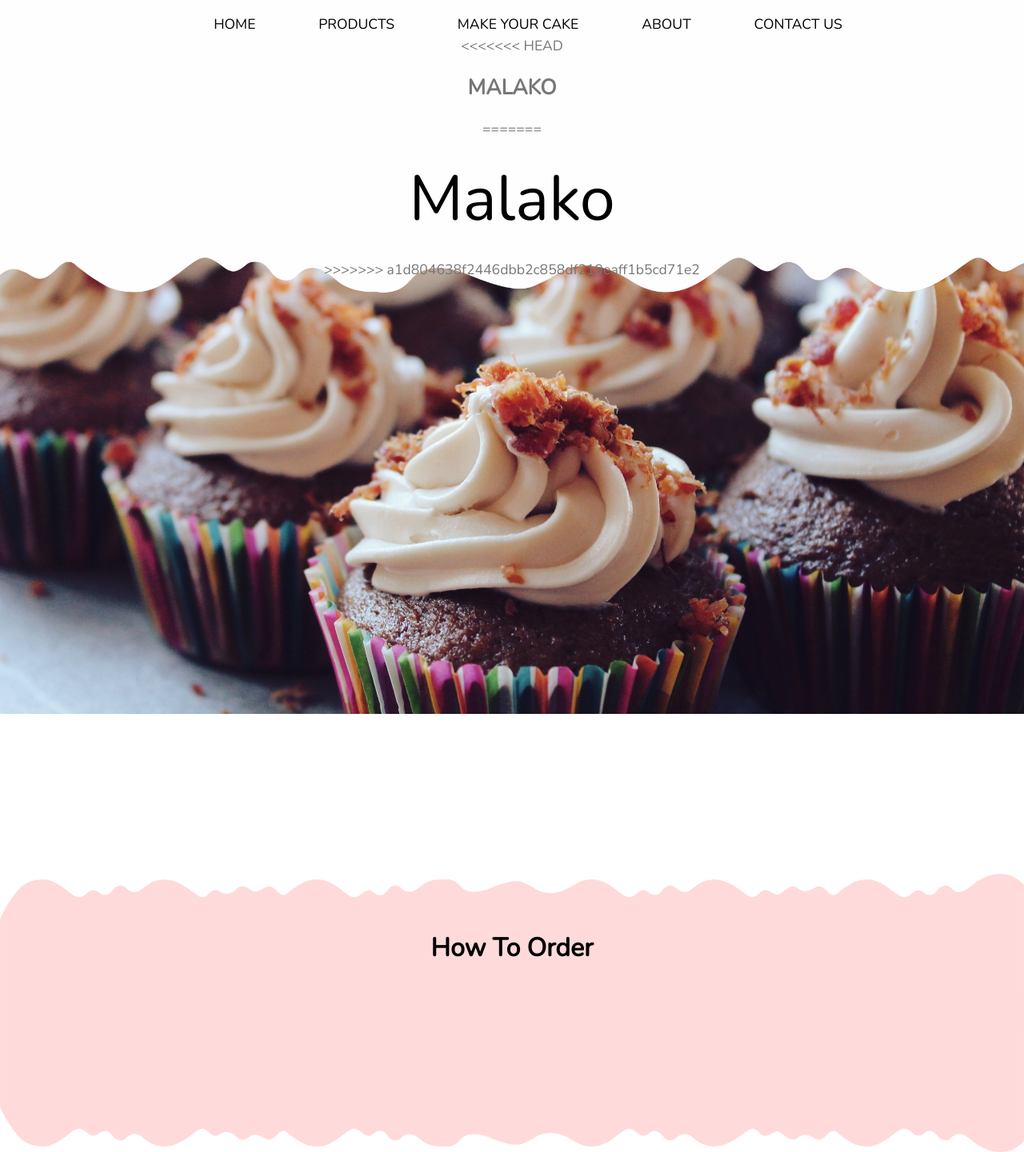
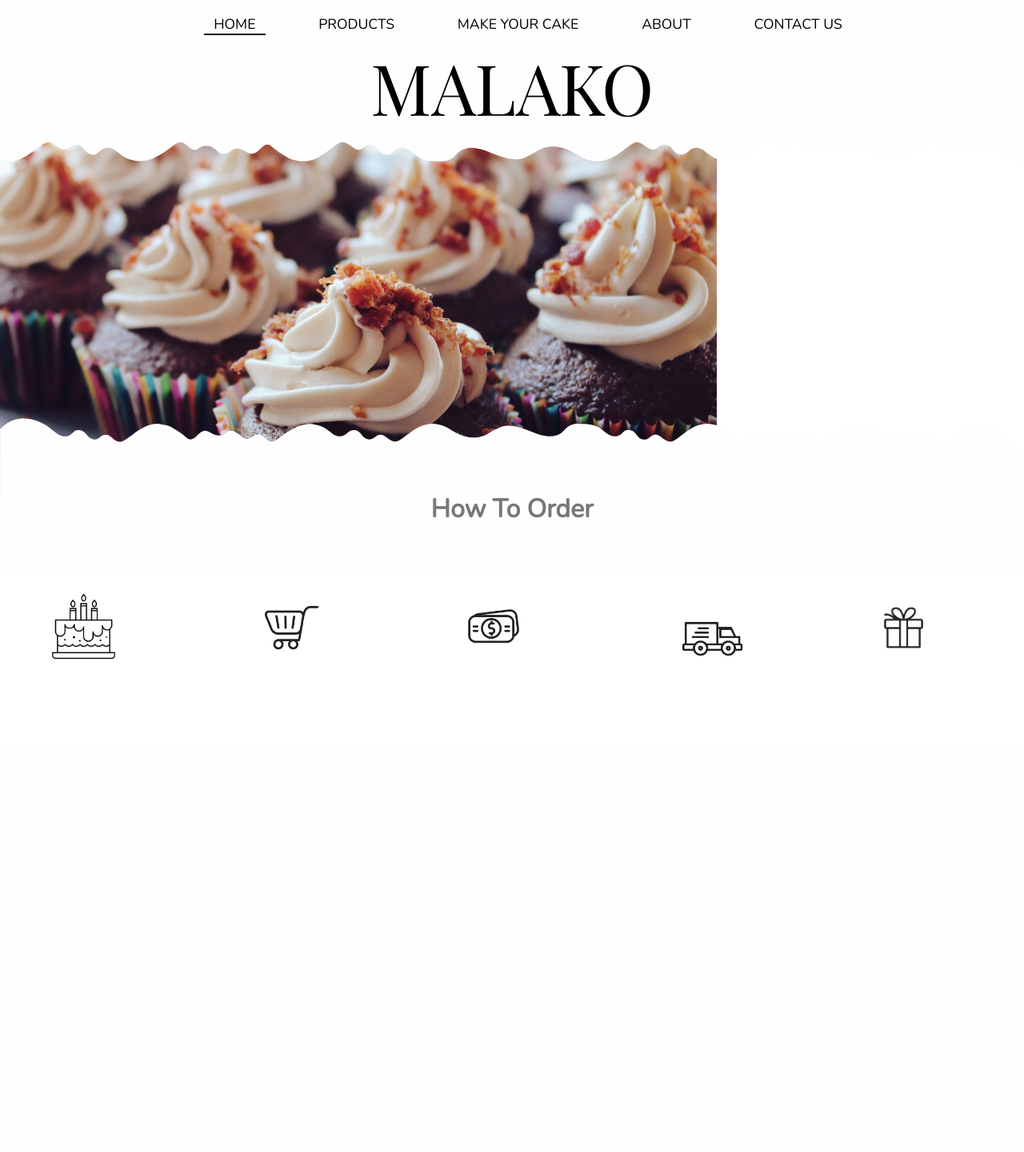
Before and after one commit to oscaraksoy/Cake-Shop-Website, a PHP site: page / in a window 1280 px wide. Shown: the whole page at 80% size. After the commit the page ends 932 px from the top, so only its background shows below. Run offline with PHP 8.4, Linux system fonts and the light colour scheme; some libraries are stand-ins or nearby versions.

Commit message:
how to order - icons added

```diff
--- a/index.html
+++ b/index.html
@@ -1,7 +1,7 @@
 <!DOCTYPE html>
 <html lang="en-MU">
     <head>
-        <title>The Baker | Home</title>
+        <title>MALAKO | Home</title>
         <!--CSS File-->
         <link rel="stylesheet" type="text/css" href="style.css">
         <!-- Font Awesome -->
@@ -20,11 +20,8 @@
                     <li><a href="contact.html">CONTACT US</a></li>
                 </ul>
 
-<<<<<<< HEAD
-                <h1 class="business-name larger-name">MALAKO</h1>
-=======
-                <h1 class="business-name larger-name"><a href="index.html">Malako</a></h1>
->>>>>>> a1d804638f2446dbb2c858df219eaff1b5cd71e2
+                <h1 class="business-name larger-name"><a href="index.html">MALAKO</a></h1>
+
             </nav>
         </header>
         <!--End Navigation Bar-->
@@ -36,35 +33,48 @@
         <!--End Slideshow-->
 
 
-        <section>
-            <h3>How to order?</h3>
-            <div>
-
-            </div>
-        </section>
-
 
         <div class="slideshow">
             <script src="https://apps.elfsight.com/p/platform.js" defer></script>
             <div class="elfsight-app-b56a7565-125a-488b-9de0-7345de1c750b"></div>
-<<<<<<< HEAD
+
         </div>
 
-=======
-        </div> -->
+
+        </div>
 
         <!--Start How to Order-->
-        <div class="Order">
-            <h1>How To Order</h1>
-            <ul>
-                <li>XXX</li>
-                <li>XXX</li>
-                <li>XXX</li>
-                <li>XXX</li>
-            </ul>
-            <img src="Assets/images/1.index/HowToOrder.png">
+        <div class ="hto">
+
+            <div class="Order">
+                <h1>How To Order</h1>
+
+                <img class= "orderBg" src="Assets/images/1.index/NavBg.png">
+            </div>
+
+
+            <div class="htoGallery"> <!--how to order-gallery-->
+                <div class="row">
+                    <div class="column">
+                      <img src="Assets/images/1.index/cake.png"  style="width:70%">
+                    </div>
+                    <div class="column">
+                      <img src="Assets/images/1.index/cart.png"  style="width:70%">
+                    </div>
+                    <div class="column">
+                      <img src="Assets/images/1.index/pay.png"  style="width:70%">
+                    </div>
+                    <div class="column">
+                      <img src="Assets/images/1.index/deliver.png"  style="width:90%">
+                    </div>
+                    <div class="column">
+                      <img src="Assets/images/1.index/gift.png"  style="width:70%">
+                    </div>
+                </div>
+            </div>
+
         </div>
         <!--End How to Order-->
->>>>>>> a1d804638f2446dbb2c858df219eaff1b5cd71e2
+
     </body>
 </html>
--- a/style.css
+++ b/style.css
@@ -16,8 +16,8 @@ html, body{
 /*Start Navigation Bar*/
 .nav ul{
     margin: 0;
-    padding-bottom: .2em;/*only makes space to left and right but not top since elements are inline*/
-    padding-top: 1em;/*only makes space to left and right but not top since elements are inline*/
+    padding-bottom: .2em;
+    padding-top: 1em;
 }
 
 .nav li{
@@ -73,23 +73,21 @@ html, body{
 .business-name a{ /*The baker title*/
     text-align: center;
     margin: 0;
-    font-size: 3em;
-<<<<<<< HEAD
-    color: white;
-=======
+    font-size: 1em;
     color: black;
->>>>>>> a1d804638f2446dbb2c858df219eaff1b5cd71e2
+
     font-family: Playfair Display;
     font-weight: 100;
 }
 
-<<<<<<< HEAD
+
 .larger-name{ /*business name - landing page in header*/
     font-size: 5em;
+    margin-bottom: 3px;
+    margin-top: 3px
 }
 
-=======
->>>>>>> a1d804638f2446dbb2c858df219eaff1b5cd71e2
+
 .active{
    border-bottom: 2px solid currentColor; /* underline below active page in navigation*/
 }
@@ -121,7 +119,7 @@ html, body{
 }
 
 .slideshow img{
-    width: 100%;
+    width: 70%;
 }
 /* End Slideshow */
 
@@ -129,33 +127,32 @@ html, body{
 .Order{
     text-align: center;
     position: relative;
-    padding-top: 53%;
+    padding-top: 30%;
 }
 
-.Order img{
+
+.orderBg{ /*class for only the 'how to order' bg*/
     position: absolute;
-    top:80%;
+    top:70%;
     left:0px;
     right: 0px;
     width: 100%;
     z-index: 2;
+    transform: rotate(180deg); /*rotates image 180 degrees*/
 }
 
 .Order h1{
     position: relative;
-    color:black;
+    color:#777;
     z-index: 3;
 }
 
-<<<<<<< HEAD
-/* End Slideshow */
-
-=======
+/*
 .Order ul{
     position:relative;
     z-index: 3;
 }
-
+*/
 .Order li{
     display: inline-block; /*makes space on top of inline elements - the nav*/
     padding-left: .7em;/*only makes space to left and right but not top since elements are inline*/
@@ -163,5 +160,32 @@ html, body{
     color: black;
     text-decoration: none;
 }
+
+/*START How to order gallery*/
+.htoGallery {
+
+  position:relative;
+  z-index: 3;
+  margin: 0 auto;
+
+}
+
+.row {
+  display: flex;
+
+}
+
+.column {
+  flex: 0%;
+  padding: 50px;
+
+}
+
+@media screen and (max-width: 500px) { /*responsiveness attempt*/
+  .column {
+    width: 100%;
+  }
+
+}
+/*END How to order gallery*/
 /*End How to Order*/
->>>>>>> a1d804638f2446dbb2c858df219eaff1b5cd71e2
```
Also changed, not shown: Assets/images/1.index/cake.png (renamed from cake.png), Assets/images/1.index/cart.png (renamed from cart.png), Assets/images/1.index/deliver.png (renamed from deliver.png), Assets/images/1.index/gift.png (renamed from gift.png), Assets/images/1.index/pay.png (renamed from pay.png), 1 other file.
